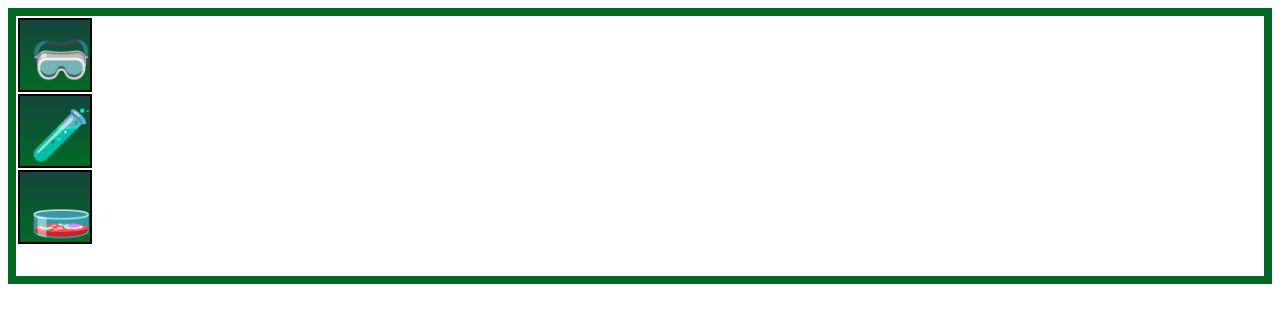
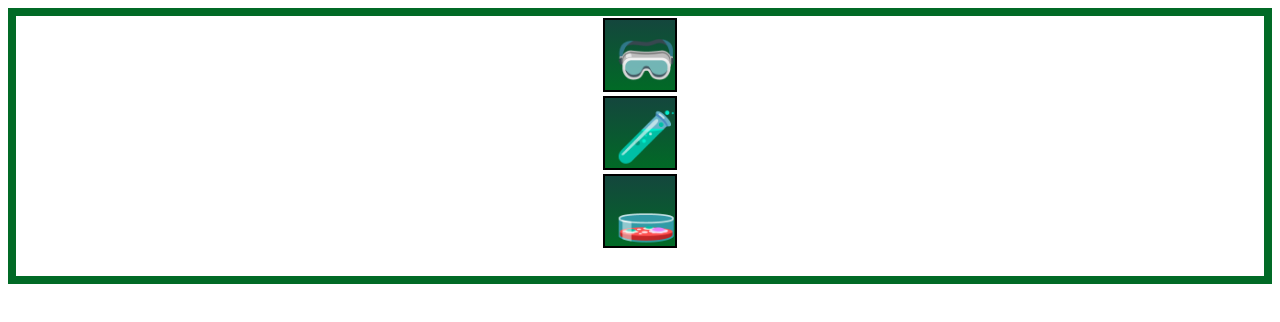
Before and after one commit to MenokoOG/scrimba_lessons, a browser extension: page html_css_class/align_items/index.html in a window 1280 px wide. Drawn offline with Linux system fonts and the light colour scheme.

Commit message:
lesson update

```diff
--- a/html_css_class/align_items/index.css
+++ b/html_css_class/align_items/index.css
@@ -13,6 +13,11 @@
     align-items:
     start, center, end
     */
+    display: flex;
+    flex-direction: column; /*this flips the axis in the flexbox container*/
+    justify-content: start;
+    align-items: center;
+
 }
 
 .item {
```
